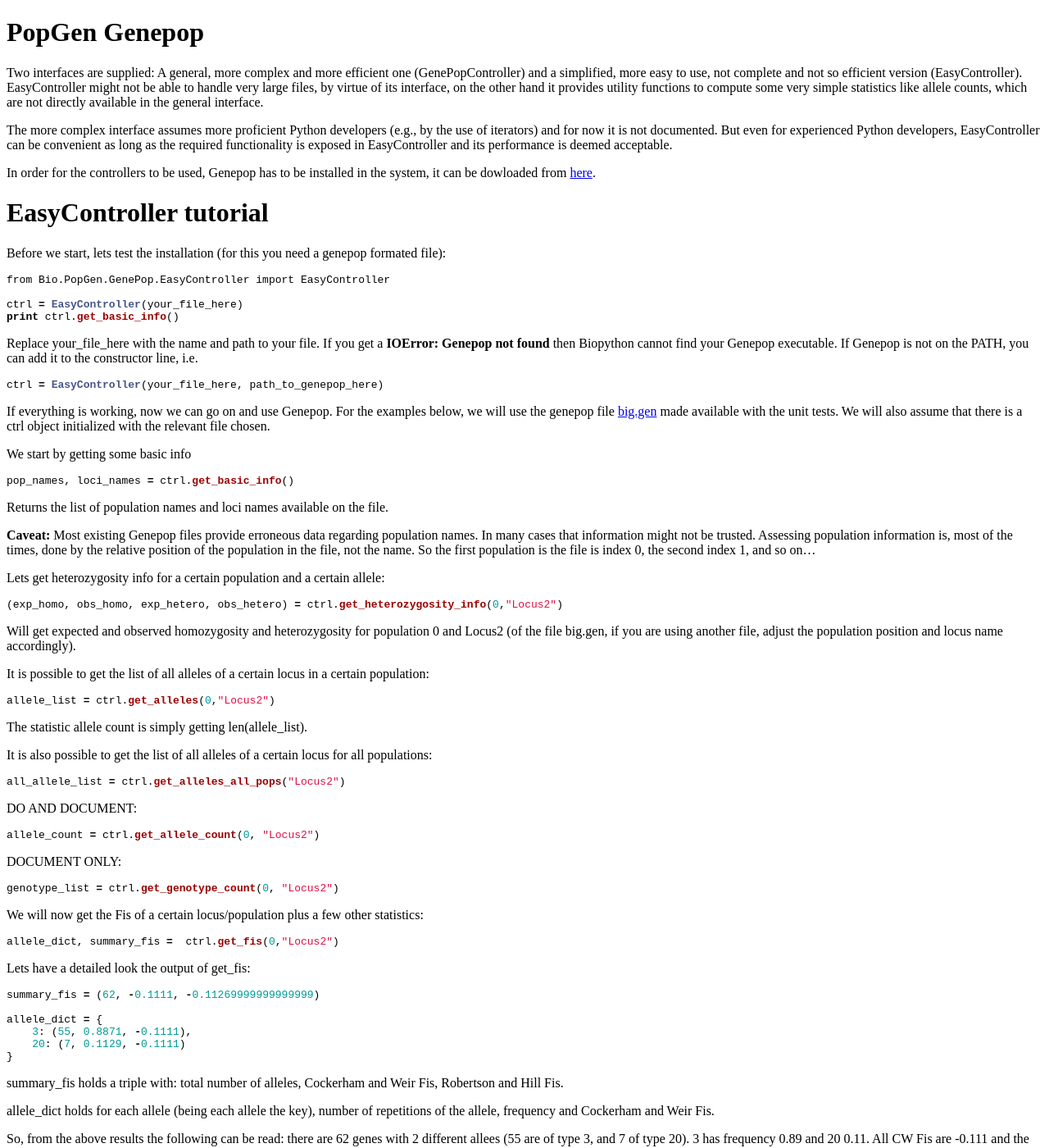
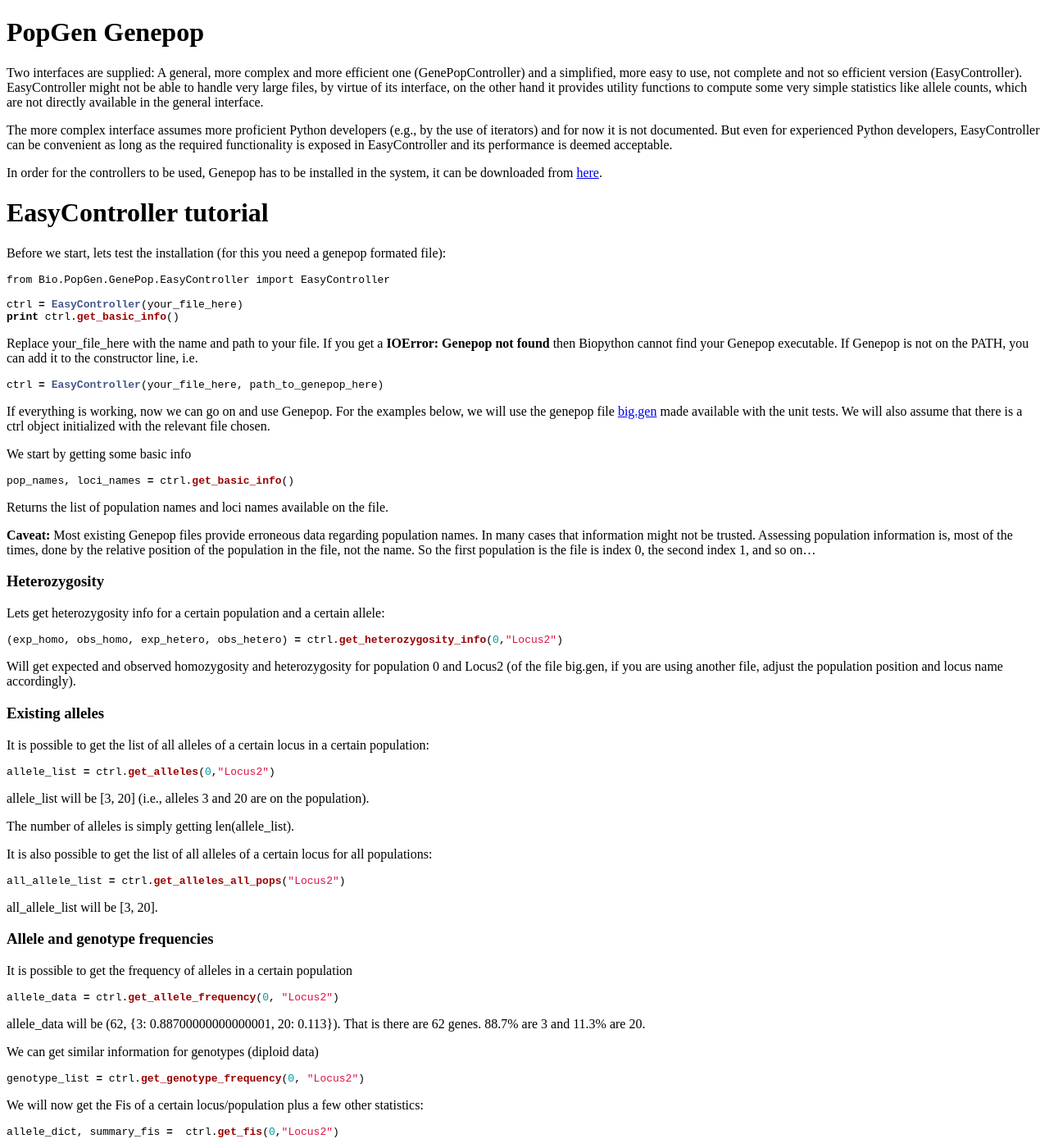
Before and after one commit to biopython/biopython.github.io, a Jekyll site: the page built from wiki/PopGen_Genepop.md, in a window 1280 px wide and 1400 px high. Shown: the whole window at 82% size. Built offline with Jekyll 4.4.1, drawn with Linux system fonts in a browser that asks for light colours.

Commit message:
Change to wiki page

````diff
--- a/wiki/PopGen_Genepop.md
+++ b/wiki/PopGen_Genepop.md
@@ -19,7 +19,7 @@ as long as the required functionality is exposed in EasyController and
 its performance is deemed acceptable.
 
 In order for the controllers to be used, Genepop has to be installed in
-the system, it can be dowloaded from
+the system, it can be downloaded from
 [here](http://kimura.univ-montp2.fr/~rousset/Genepop.htm).
 
 EasyController tutorial
@@ -66,6 +66,8 @@ relative position of the population in the file, not the name. So the
 first population is the file is index 0, the second index 1, and so
 on...
 
+### Heterozygosity
+
 Lets get heterozygosity info for a certain population and a certain
 allele:
 
@@ -77,6 +79,8 @@ Will get expected and observed homozygosity and heterozygosity for
 population 0 and Locus2 (of the file big.gen, if you are using another
 file, adjust the population position and locus name accordingly).
 
+### Existing alleles
+
 It is possible to get the list of all alleles of a certain locus in a
 certain population:
 
@@ -84,7 +88,10 @@ certain population:
 allele_list = ctrl.get_alleles(0,"Locus2")
 ```
 
-The statistic allele count is simply getting len(allele\_list).
+allele\_list will be \[3, 20\] (i.e., alleles 3 and 20 are on the
+population).
+
+The number of alleles is simply getting len(allele\_list).
 
 It is also possible to get the list of all alleles of a certain locus
 for all populations:
@@ -93,16 +100,23 @@ for all populations:
 all_allele_list = ctrl.get_alleles_all_pops("Locus2")
 ```
 
-DO AND DOCUMENT:
+all\_allele\_list will be \[3, 20\].
+
+### Allele and genotype frequencies
+
+It is possible to get the frequency of alleles in a certain population
 
 ``` python
-allele_count = ctrl.get_allele_count(0, "Locus2")
+allele_data = ctrl.get_allele_frequency(0, "Locus2")
 ```
 
-DOCUMENT ONLY:
+allele\_data will be (62, {3: 0.88700000000000001, 20: 0.113}). That is
+there are 62 genes. 88.7% are 3 and 11.3% are 20.
+
+We can get similar information for genotypes (diploid data)
 
 ``` python
-genotype_list = ctrl.get_genotype_count(0, "Locus2")
+genotype_list = ctrl.get_genotype_frequency(0, "Locus2")
 ```
 
 We will now get the Fis of a certain locus/population plus a few other
````
Also changed, not shown: 1 other file.
